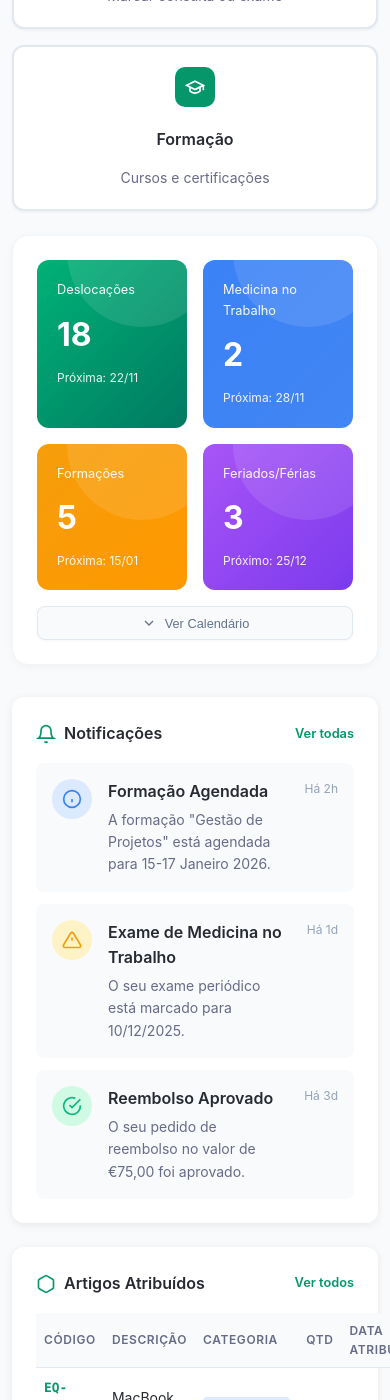
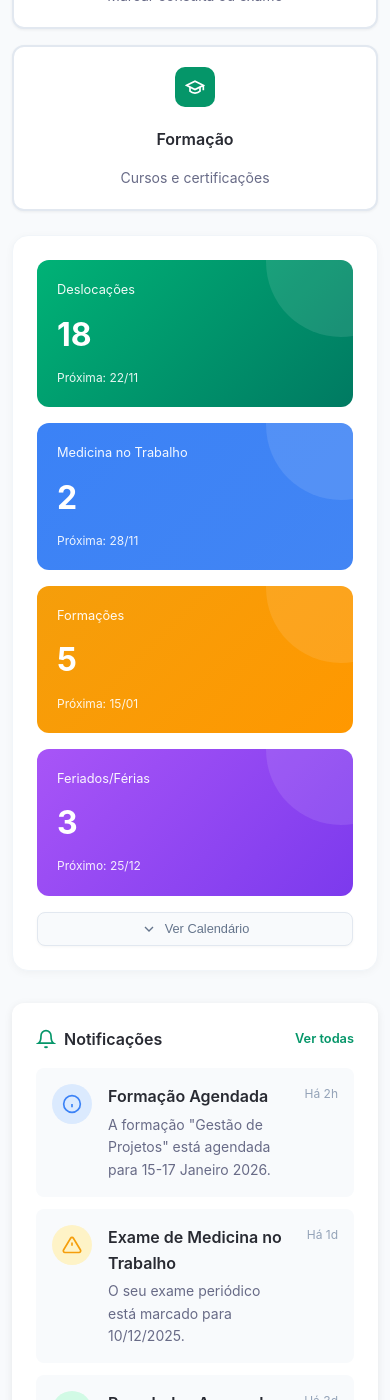
Before and after one commit to andrealmeida6/Platform1, a Jekyll site: the page built from index.html, in a window 390 px wide and 1400 px high, scrolled down 1206 px. Built offline with Jekyll 4.4.1, drawn with Linux system fonts in a browser that asks for light colours.

Commit message:
fix: Calendar cards 4 em linha no desktop, responsivo para tablet/mobile

```diff
--- a/web-files/css/3-components.css
+++ b/web-files/css/3-components.css
@@ -163,9 +163,10 @@
   margin-bottom: 1.5rem;
 }
 
+/* CALENDAR CARDS - 4 em linha no desktop */
 .calendar-cards {
   display: grid;
-  grid-template-columns: repeat(2, 1fr);
+  grid-template-columns: repeat(4, 1fr);
   gap: 1rem;
   margin-bottom: 1rem;
 }
@@ -381,8 +382,30 @@
   flex-shrink: 0;
 }
 
-/* Responsive toast */
+/* ===================================================================
+   RESPONSIVE - Calendar Cards
+   =================================================================== */
+@media (max-width: 1200px) {
+  .calendar-cards {
+    grid-template-columns: repeat(4, 1fr);
+  }
+}
+
+@media (max-width: 992px) {
+  .calendar-cards {
+    grid-template-columns: repeat(2, 1fr);
+  }
+
+  .calendar-wrapper {
+    grid-template-columns: 1fr;
+  }
+}
+
 @media (max-width: 640px) {
+  .calendar-cards {
+    grid-template-columns: 1fr;
+  }
+
   .toast-container {
     left: 1rem;
     right: 1rem;
```
